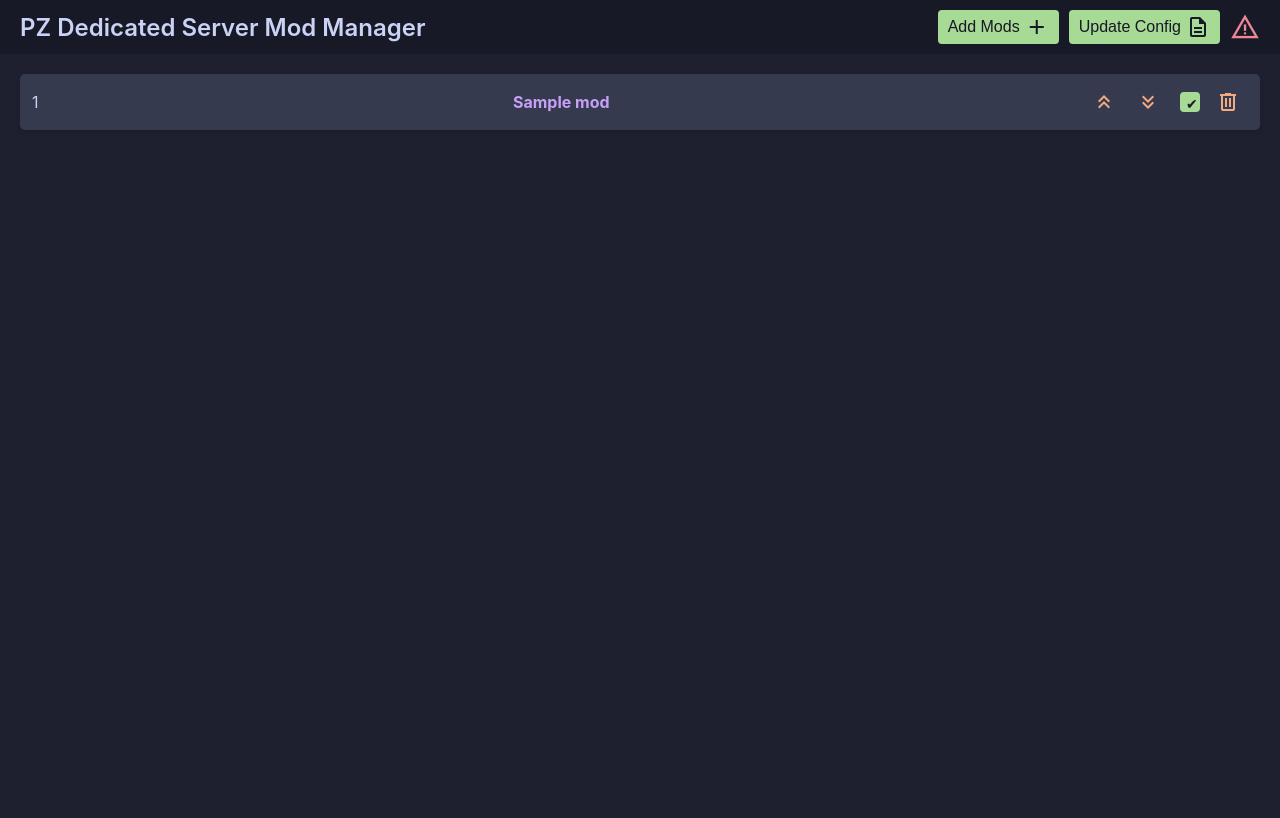
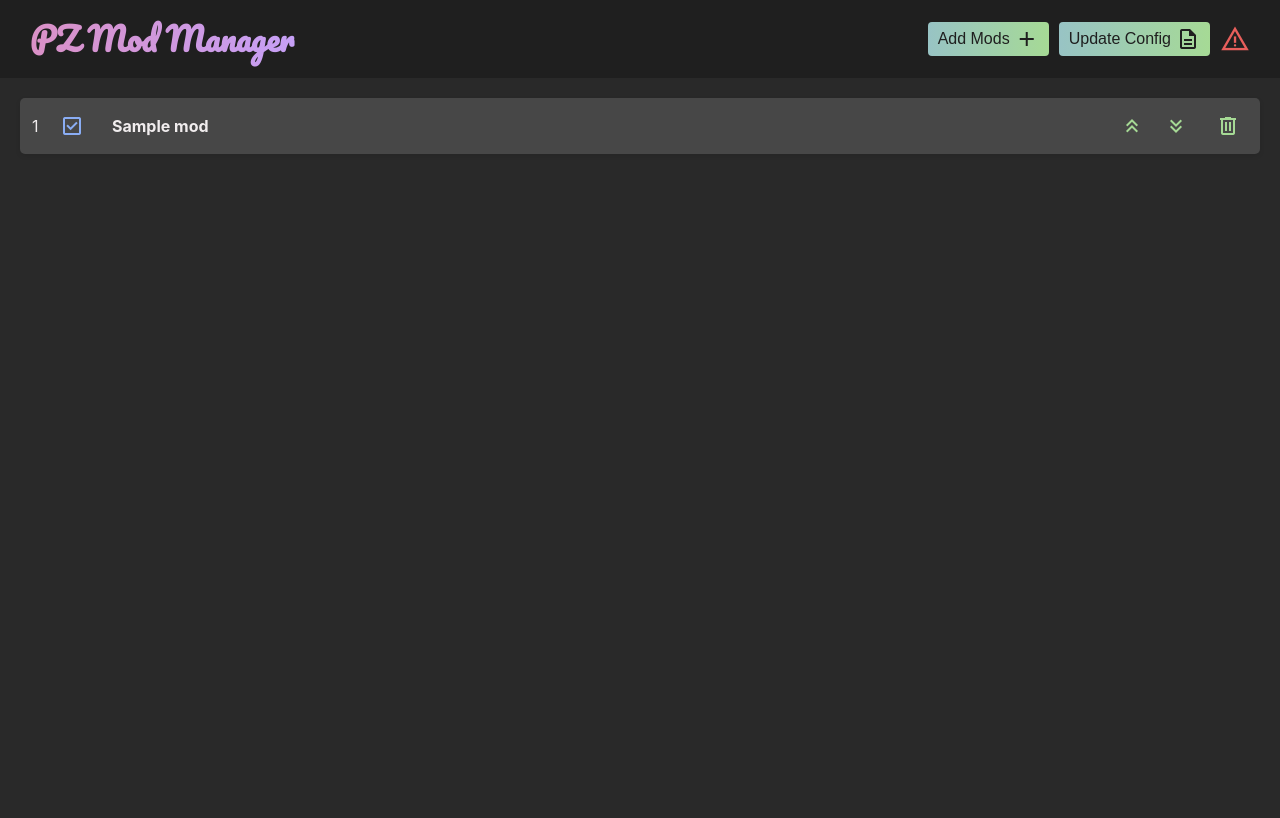
Before and after one commit to Grang404/Zomboid-Mod-Manager, a Flask app: page / in a window 1280 px wide. Before the commit the page ends 130 px from the top, so only its background shows below. Run offline with Flask 3, Linux system fonts and the light colour scheme; tables that the repository leaves empty hold one stand-in row (values such as "Sample post").

Commit message:
refractoring front end

```diff
--- a/static/css/styles.css
+++ b/static/css/styles.css
@@ -1,30 +1,24 @@
 :root {
-	--ctp-macchiato-rosewater: #f4dbd6;
-	--ctp-macchiato-flamingo: #f0c6c6;
-	--ctp-macchiato-pink: #f5bde6;
-	--ctp-macchiato-mauve: #c6a0f6;
-	--ctp-macchiato-red: #ed8796;
-	--ctp-macchiato-maroon: #ee99a0;
-	--ctp-macchiato-peach: #f5a97f;
-	--ctp-macchiato-yellow: #eed49f;
-	--ctp-macchiato-green: #a6da95;
-	--ctp-macchiato-teal: #8bd5ca;
-	--ctp-macchiato-sky: #91d7e3;
-	--ctp-macchiato-sapphire: #7dc4e4;
-	--ctp-macchiato-blue: #8aadf4;
-	--ctp-macchiato-lavender: #b7bdf8;
-	--ctp-macchiato-text: #cad3f5;
-	--ctp-macchiato-subtext1: #b8c0e0;
-	--ctp-macchiato-subtext0: #a5adcb;
-	--ctp-macchiato-overlay2: #939ab7;
-	--ctp-macchiato-overlay1: #8087a2;
-	--ctp-macchiato-overlay0: #6e738d;
-	--ctp-macchiato-surface2: #5b6078;
-	--ctp-macchiato-surface1: #494d64;
-	--ctp-macchiato-surface0: #363a4f;
-	--ctp-macchiato-base: #24273a;
-	--ctp-macchiato-mantle: #1e2030;
-	--ctp-macchiato-crust: #181926;
+	--pink: #ef8096;
+	--purple: #c6a0f6;
+	--red: #e85f5c;
+	--orange: #f5a97f;
+	--blue: #8aadf4;
+	--green: #a6da95;
+
+	--text: #f1edee;
+	--surface1: #5c5c5c;
+	--surface0: #474747;
+	--base: #333333;
+	--mantle: #292929;
+	--crust: #1f1f1f;
+}
+
+
+.pacifico-regular {
+	font-family: "Pacifico", serif;
+	font-weight: 400;
+	font-style: normal;
 }
 
 * {
@@ -33,24 +27,59 @@
 	box-sizing: border-box;
 }
 
+
 body {
 	font-family: -apple-system, BlinkMacSystemFont, "Segoe UI", Roboto, Helvetica, Arial, sans-serif;
-	background: var(--ctp-macchiato-mantle);
-	color: var(--ctp-macchiato-text);
+	background: var(--mantle);
+	color: var(--text);
+	overflow: hidden;
+	height: 100vh;
 }
 
+/* Navbar */
 .navbar {
 	display: flex;
 	justify-content: space-between;
 	align-items: center;
-	background-color: var(--ctp-macchiato-crust);
-	color: var(--ctp-macchiato-text);
+	background-color: var(--crust);
+	color: var(--text);
 	padding: 10px 20px;
 }
 
 .navbar h1 {
-	font-size: 1.5rem;
+	font-size: 2.0rem;
 	font-weight: 600;
+	background: linear-gradient(to right, var(--pink), var(--purple));
+	background-size: 200% 100%;
+	background-position: right bottom;
+	-webkit-background-clip: text;
+	-webkit-text-fill-color: transparent;
+	transition: background-position 0.3s ease-in-out, background-size 0.3s ease-in-out;
+	line-height: 1.8;
+	margin-left: 10px;
+
+
+}
+
+.navbar h1:hover {
+	background-size: 300% 100%;
+	background-position: left bottom;
+	text-shadow: 0 0 10px rgba(255, 105, 180, 0.7);
+}
+
+
+.navbar a {
+	text-decoration: none;
+	color: inherit;
+}
+
+.navbar a:hover,
+a:focus,
+a:visited,
+a:active {
+	text-decoration: none;
+	color: inherit;
+	outline: none;
 }
 
 .navbar-actions {
@@ -59,9 +88,10 @@ body {
 }
 
 .navbar-actions button {
-	background: none;
-	background-color: var(--ctp-macchiato-green);
-	color: var(--ctp-macchiato-crust);
+	background: linear-gradient(to right, var(--blue), var(--green));
+	background-size: 200% 100%;
+	background-position: right bottom;
+	color: var(--crust);
 	border: none;
 	cursor: pointer;
 	display: flex;
@@ -85,42 +117,38 @@ body {
 	font-size: 30px;
 	cursor: pointer;
 	transition: transform 0.3s ease;
-	color: var(--ctp-macchiato-red);
+	color: var(--red);
 	display: flex !important;
 	align-items: center;
 	justify-content: center;
 	visibility: visible;
 	width: auto;
-	/* Ensure it takes up space */
 	height: auto;
+	margin-right: 10px;
+
 }
 
 #warningIcon:hover {
 	transform: rotate(20deg);
 }
 
-#tooltip {
-	display: none;
-	position: absolute;
-	background-color: var(--ctp-macchiato-surface0);
-	color: var(--ctp-macchiato-text);
-	padding: 10px;
-	border-radius: 5px;
-	max-width: 300px;
-	z-index: 1000;
+
+#warning-icon:hover+#tooltip {
+	display: block;
 }
 
-/*#warning-icon:hover+#tooltip {*/
-/*	display: block;*/
-/*}*/
+
+/* Mod Container */
 
 .container {
 	width: 100%;
 	height: calc(100vh - 60px);
 	overflow-y: auto;
 	padding: 20px;
-	background-color: var(--ctp-macchiato-mantle);
+	background-color: var(--mantle);
+	scrollbar-base-color: var(--text);
 }
+
 
 .mod-list {
 	display: flex;
@@ -128,8 +156,26 @@ body {
 	gap: 10px;
 }
 
+/* Scrollbar styling */
+.mod-list::-webkit-scrollbar {
+	width: 8px;
+}
+
+.mod-list::-webkit-scrollbar-track {
+	background: var(--surface0);
+	border-radius: 4px;
+}
+
+.mod-list::-webkit-scrollbar-thumb {
+	background: var(--surface1);
+}
+
+.mod-list::-webkit-scrollbar-thumb:hover {
+	background: var(--surface1);
+}
+
 .mod-item {
-	background: var(--ctp-macchiato-surface0);
+	background: var(--surface0);
 	transition: background-color 0.2s;
 	padding: 12px;
 	border-radius: 5px;
@@ -138,11 +184,43 @@ body {
 	justify-content: space-between;
 	align-items: center;
 	cursor: grab;
-	/*display: flex;*/
 }
 
+.mod-order-section {
+	display: flex;
+	align-items: center;
+	gap: 8px;
+	min-width: 80px;
+}
+
+.mod-title {
+	flex-grow: 1;
+	user-select: none;
+	display: flex;
+	align-items: center;
+}
+
+.mod-order-section .mod-title {
+	flex-grow: 0;
+	min-width: 20px;
+}
+
+.mod-title a {
+	color: var(--text);
+	text-decoration: none;
+	font-weight: bold;
+	transition: color 0.3s ease, text-shadow 0.3s ease;
+}
+
+.mod-title a:hover {
+	cursor: pointer;
+	color: var(--pink);
+}
+
+
+
 .mod-item:hover {
-	background-color: var(--ctp-macchiato-surface2);
+	background-color: var(--surface1);
 
 }
 
@@ -168,83 +246,123 @@ body {
 	margin-right: 12px;
 }
 
-.mod-title {
-	flex-grow: 1;
-	/*cursor: grab;*/
-	user-select: none;
-
-}
-
-.mod-title a {
-	color: var(--ctp-macchiato-mauve);
-	text-decoration: none;
-	font-weight: bold;
-	transition: color 0.3s ease, text-shadow 0.3s ease;
-}
-
-.mod-title a:hover {
-	cursor: pointer;
-	color: var(--ctp-macchiato-pink);
-	text-shadow: 0 0 10px rgba(255, 105, 180, 0.7);
-}
-
-.mod-actions {
-	display: flex;
-	align-items: center;
-	gap: 8px;
-}
-
-/* Hide default checkbox */
+/*
 .mod-checkbox {
 	appearance: none;
 	-webkit-appearance: none;
 	-moz-appearance: none;
 	width: 20px;
 	height: 20px;
-	border: 2px solid var(--ctp-macchiato-subtext0);
-	/* Border color */
+	border: 2px solid var(--red);
 	border-radius: 4px;
 	position: relative;
 	cursor: pointer;
-	background-color: var(--ctp-macchiato-surface0);
-	/* Background color */
+	background-color: var(--surface0);
 	transition: background-color 0.2s ease, border-color 0.2s ease;
 }
 
-/* When checked */
 .mod-checkbox:checked {
-	background-color: var(--ctp-macchiato-green);
-	/* Green for checked state */
-	border-color: var(--ctp-macchiato-green);
+	background-color: var(--green);
+	border-color: var(--green);
 }
 
-/* Add a check mark or other icon when checked */
+
 .mod-checkbox:checked::after {
 	content: "✔";
 	position: absolute;
 	top: 2px;
 	left: 4px;
-	color: var(--ctp-macchiato-crust);
-	/* Color for check mark */
+	color: var(--crust);
 	font-size: 14px;
 }
 
-/* On hover */
 .mod-checkbox:hover {
-	border-color: var(--ctp-macchiato-overlay1);
-	/* Slightly lighter border on hover */
+	border-color: var(--surface1);
 }
 
-/* Optional: focus style */
 .mod-checkbox:focus {
 	outline: none;
-	border-color: var(--ctp-macchiato-sapphire);
-	/* Blue for focus state */
+	border-color: var(--blue);
+}
+*/
+
+/* Custom checkbox styles */
+.custom-checkbox {
+	position: relative;
+	display: inline-block;
+	cursor: pointer;
+	user-select: none;
+	width: 24px;
+	/* Fixed width to match icon size */
+	height: 24px;
+	/* Fixed height to match icon size */
 }
 
+.custom-checkbox input {
+	position: absolute;
+	opacity: 0;
+	cursor: pointer;
+	height: 0;
+	width: 0;
+}
+
+.custom-checkbox .material-symbols-outlined {
+	color: var(--text);
+	transition: all 0.2s ease;
+	font-size: 24px;
+	position: absolute;
+	top: 50%;
+	left: 50%;
+	transform: translate(-50%, -50%);
+}
+
+.custom-checkbox .checked {
+	display: none;
+	color: var(--blue);
+}
+
+.custom-checkbox .unchecked {
+	display: block;
+}
+
+.custom-checkbox input:checked~.checked {
+	display: block;
+}
+
+.custom-checkbox input:checked~.unchecked {
+	display: none;
+}
+
+/* Hover effect */
+.custom-checkbox:hover .material-symbols-outlined {
+	color: var(--blue);
+}
+
+/* Animation for checking/unchecking */
+.custom-checkbox .material-symbols-outlined {
+	transition: all 0.2s cubic-bezier(0.4, 0, 0.2, 1);
+}
+
+.custom-checkbox input:checked~.checked {
+	animation: check-bounce 0.2s cubic-bezier(0.4, 0, 0.2, 1);
+}
+
+@keyframes check-bounce {
+	0% {
+		transform: translate(-50%, -50%) scale(0.8);
+	}
+
+	50% {
+		transform: translate(-50%, -50%) scale(1.1);
+	}
+
+	100% {
+		transform: translate(-50%, -50%) scale(1);
+	}
+}
 
 .icon-button {
-	color: var(--ctp-macchiato-peach);
+	color: var(--green);
 	background: none;
 	border: none;
 	padding: 4px 8px;
--- a/static/js/script.js
+++ b/static/js/script.js
@@ -165,7 +165,7 @@ function moveToBottom(index) {
 function renderMods() {
   // Update load_order for all mods before rendering
   mods.forEach((mod, index) => {
-    mod.load_order = index + 1; // Assign load_order based on the position
+    mod.load_order = index + 1;
   });
 
   const modList = document.getElementById("modList");
@@ -173,7 +173,16 @@ function renderMods() {
     .map(
       (mod, index) => `
       <div class="mod-item" data-id="${mod.id}">
-          <span class="mod-title">${mod.load_order}</span>
+          <div class="mod-order-section">
+            <span class="mod-title">${mod.load_order}</span>
+            <label class="custom-checkbox">
+              <input type="checkbox" class="mod-checkbox"
+                     ${mod.enabled ? "checked" : ""}
+                     onchange="toggleMod(${index})">
+              <span class="material-symbols-outlined unchecked">check_box_outline_blank</span>
+              <span class="material-symbols-outlined checked">check_box</span>
+            </label>
+          </div>
           <span class="mod-title">
               <a href="${mod.url}" target="_blank">${mod.title}</a>
           </span>
@@ -190,9 +199,6 @@ function renderMods() {
               </button>
           </div>
           <div class="mod-actions">
-              <input type="checkbox" class="mod-checkbox"
-                     ${mod.enabled ? "checked" : ""}
-                     onchange="toggleMod(${index})">
               <button class="icon-button delete-mod" onclick="deleteMod(${index})" title="Delete mod">
                   <span class="material-symbols-outlined">delete</span>
               </button>
--- a/templates/index.html
+++ b/templates/index.html
@@ -4,6 +4,12 @@
     <meta charset="UTF-8" />
     <meta name="viewport" content="width=device-width, initial-scale=1.0" />
     <title>PZ Dedicated Server Mod Manager</title>
+    <link rel="preconnect" href="https://fonts.googleapis.com" />
+    <link rel="preconnect" href="https://fonts.gstatic.com" crossorigin />
+    <link
+      href="https://fonts.googleapis.com/css2?family=Pacifico&display=swap"
+      rel="stylesheet"
+    />
     <link
       rel="stylesheet"
       href="{{ url_for('static', filename='css/styles.css') }}"
@@ -16,7 +22,9 @@
   </head>
   <body>
     <nav class="navbar">
-      <h1>PZ Dedicated Server Mod Manager</h1>
+      <h1 class="pacifico-regular">
+        <a href="{{ url_for('index') }}">PZ Mod Manager</a>
+      </h1>
       <div class="navbar-actions">
         <button id="addMod">
           Add Mods
@@ -84,15 +92,11 @@
       <div class="modal-content">
         <div class="modal-header">
           <h2>Mods with missing Mod ID's</h2>
-          <span
-            class="material-symbols-outlined help-icon"
-            data-tooltip="This is a tooltip message"
-          >
-            help
-          </span>
+          <span class="material-symbols-outlined help-icon"> help </span>
           <div id="tooltip">
-            Click on the links to the workshop page and look for Mod ID. Copy
-            and paste it into the text box :)
+            Follow each URL to to the Steam workshop page.<br /><br />
+            Look for the Mod ID.<br /><br />
+            Copy and paste it into the text box for the given mod.
           </div>
           <span class="close-modal">&times;</span>
         </div>
```
Also changed, not shown: other parts of static/css/styles.css (+58 -73 lines).
